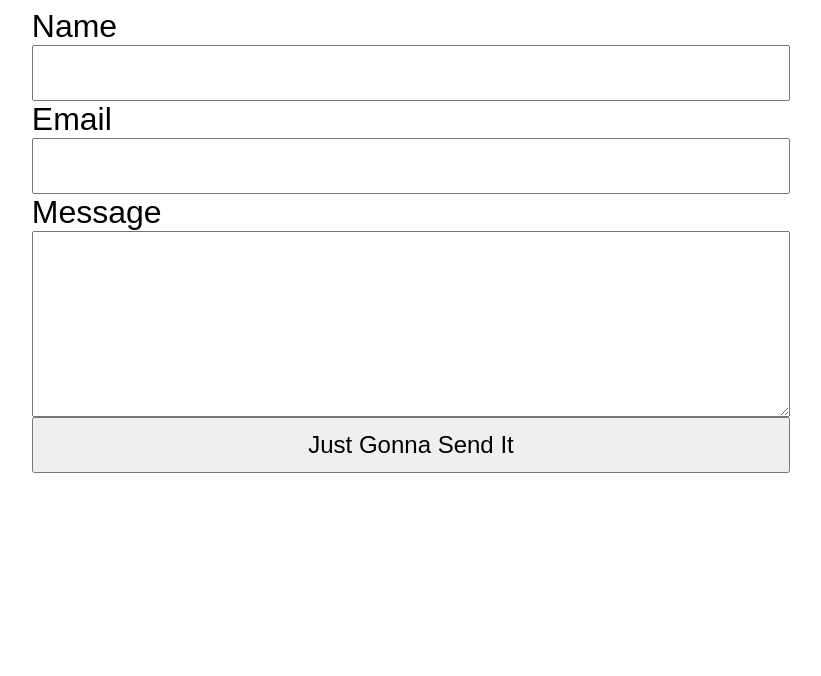
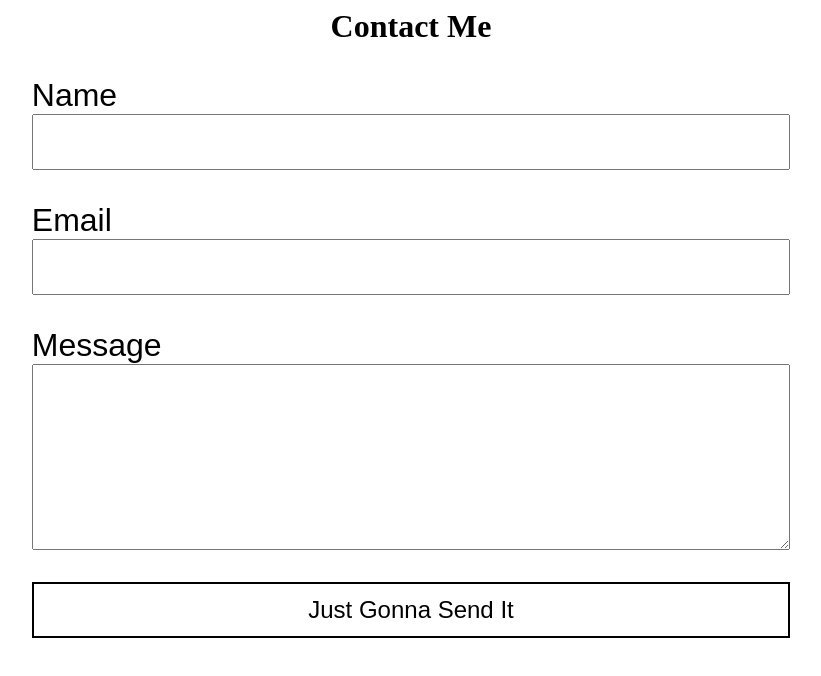
Before and after one commit to AdamMescher/netlify-form-test, a plain HTML site: page index.html in a window 1280 px wide. Shown: the whole page, without its empty margins (229-1050 px from the left). Drawn offline with Linux system fonts and the light colour scheme.

Commit message:
Add submit button and simple styling

```diff
--- a/index.html
+++ b/index.html
@@ -1,6 +1,7 @@
 <!doctype html>
 <html>
     <body>
+        <h1>Contact Me</h1>
         <form name="contact" method="POST" data-netlify="true">
             <label for="name">Name</label>
             <input type="text" id="name" />
@@ -8,10 +9,19 @@
             <input type="email" id="email" />
             <label for="message">Message</label>
             <textarea id="message"></textarea>
-            <input type="submit" value="Just Gonna Send It"/>
+            <input class="submit-btn" type="submit" value="Just Gonna Send It"/>
         </form>
     </body>
     <style>
+        html {
+            margin: 0;
+            padding: 0;
+        }
+        h1 {
+            margin: 0;
+            display: flex;
+            justify-content: center;
+        }
         form {
             display: flex;
             flex-direction: column;
@@ -19,6 +29,7 @@
             margin-left: 20%;
         }
         label {
+            margin-top: 2rem;
             font-size: 2em;
             font-family: sans-serif;
         }
@@ -33,5 +44,15 @@
             height: 10rem;
             font-family: serif;
         }
+        .submit-btn {
+            margin-top: 2rem;
+            background: none;
+            border: 2px solid black;
+        }
+        .submit-btn:hover {
+            background: black;
+            color: white;
+            cursor: pointer;
+        }
     </style>
 </html>
```
